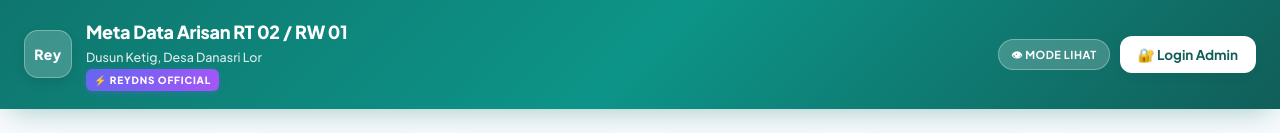
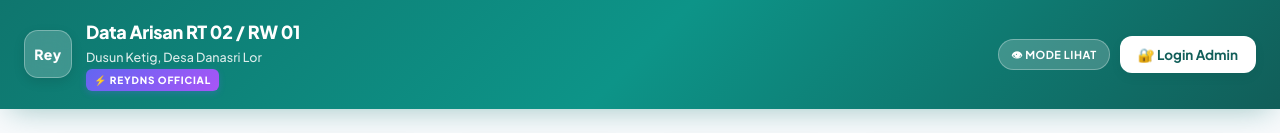
Before and after one commit to gabrieldns114-bit/arisan, a plain HTML site: page index.html in a window 1280 px wide. Shown: the top 133 px of the page. Drawn offline with Linux system fonts and the light colour scheme; no server answers.

Commit message:
Update index.html

```diff
--- a/index.html
+++ b/index.html
@@ -3,7 +3,7 @@
 <head>
 <meta charset="UTF-8" />
 <meta name="viewport" content="width=device-width, initial-scale=1.0" />
-<title>Data Arisan RT 02 / RW 01 — Dusun Ketig, Desa Danasri Lor</title>
+<title>Cek Data Arisan RT 02 / RW 01 — Dusun Ketig, Desa Danasri Lor</title>
 <!-- Google Font: Plus Jakarta Sans -->
 <link rel="preconnect" href="https://fonts.googleapis.com">
 <link rel="preconnect" href="https://fonts.gstatic.com" crossorigin>
@@ -285,7 +285,7 @@
   <div class="brand">
     <div class="logo">Rey</div>
     <div>
-      <h1>Meta Data Arisan RT 02 / RW 01</h1>
+      <h1>Data Arisan RT 02 / RW 01</h1>
       <p>Dusun Ketig, Desa Danasri Lor</p>
       <span class="reydns-tag">⚡ Reydns Official</span>
     </div>
```
